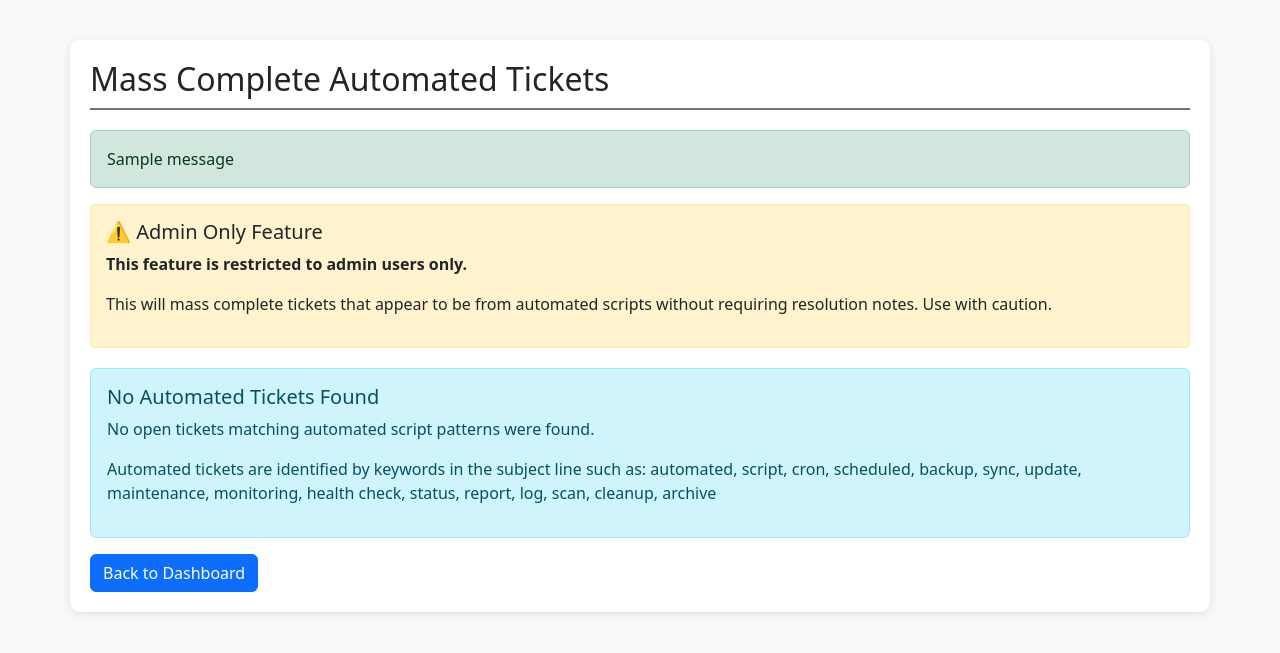
After one commit to abean94/Ticket-and-Project-Management, a Flask app: page /mass_complete_automated_tickets in a window 1280 px wide. The commit adds this page. Shown: the top 653 px of the page. Run offline with Flask 3, Linux system fonts and the light colour scheme; a user stored in the database is signed in; tables that the repository leaves empty hold one stand-in row (values such as "Sample post"); one stand-in notice (Sample message) is shown; parts of the project's set-up code (start-up, migrations or seed data) failed here and were passed over.

Commit message:
create admin feature to mass update tickets - used for notification tickets on automated scripts

```diff
--- a/app.py
+++ b/app.py
@@ -1546,5 +1546,62 @@ def clean_email_to_markdown_filter(email_text):
 
     return cleaned_text
 
+@app.route('/mass_complete_automated_tickets', methods=['GET', 'POST'])
+@login_required
+def mass_complete_automated_tickets():
+    # Check if user is admin
+    if current_user.role != 'admin':
+        flash('Access denied. Admin privileges required.', 'error')
+        return redirect(url_for('dashboard_today'))
+
+    if request.method == 'POST':
+        # Get ticket IDs from form
+        ticket_ids = request.form.getlist('ticket_ids')
+
+        if not ticket_ids:
+            flash('No tickets selected.', 'warning')
+            return redirect(url_for('mass_complete_automated_tickets'))
+
+        completed_count = 0
+        for ticket_id in ticket_ids:
+            try:
+                ticket = Ticket.query.get(int(ticket_id))
+                if ticket and ticket.status != 'Closed':
+                    # Mark as complete without resolution check
+                    ticket.status = 'Closed'
+                    ticket.complete = True
+                    ticket.completed_at = datetime.now(UTC)
+                    completed_count += 1
+            except (ValueError, AttributeError):
+                continue
+
+        db.session.commit()
+        flash(f'Successfully completed {completed_count} automated tickets.', 'success')
+        return redirect(url_for('dashboard_today'))
+
+    # GET request - show form
+    # Get tickets that are likely from automated scripts (based on subject patterns)
+    automated_patterns = ['automate']
+
+    # automated_patterns = [
+    #     'automated', 'script', 'cron', 'scheduled', 'backup', 'sync',
+    #     'update', 'maintenance', 'monitoring', 'health check', 'status',
+    #     'report', 'log', 'scan', 'cleanup', 'archive', 'notification',
+    #     'alert', 'system', 'process', 'job', 'task', 'routine', 'daily',
+    #     'weekly', 'monthly', 'periodic', 'automatic', 'batch', 'import',
+    #     'export', 'sync', 'replication', 'mirror', 'copy', 'transfer'
+    # ]
+
+    # Get open tickets that match automated patterns
+    automated_tickets = []
+    all_open_tickets = Ticket.query.filter_by(status='Open').all()
+
+    for ticket in all_open_tickets:
+        subject_lower = ticket.subject.lower()
+        if any(pattern in subject_lower for pattern in automated_patterns):
+            automated_tickets.append(ticket)
+
+    return render_template('mass_complete_automated_tickets.html', tickets=automated_tickets)
+
 if __name__ == '__main__':
     app.run(host='0.0.0.0', port=5000, debug=True)
--- a/templates/dashboard.html
+++ b/templates/dashboard.html
@@ -219,6 +219,7 @@
         <a href="{{ url_for('update_tickets') }}" class="btn btn-secondary mb-2">Clean Up Tickets</a>
         {% if current_user.role == 'admin' %}
             <a href="{{ url_for('billing_dashboard') }}" class="btn btn-danger mb-2">Billing</a>
+            <a href="{{ url_for('mass_complete_automated_tickets') }}" class="btn btn-warning mb-2">Mass Complete Automated</a>
         {% endif %}
     </div>
 
--- /dev/null
+++ b/templates/mass_complete_automated_tickets.html
@@ -0,0 +1,163 @@
+<!DOCTYPE html>
+<html lang="en">
+<head>
+    <meta charset="UTF-8">
+    <meta name="viewport" content="width=device-width, initial-scale=1.0">
+    <title>Mass Complete Automated Tickets</title>
+    <link href="https://cdn.jsdelivr.net/npm/bootstrap@5.3.0-alpha3/dist/css/bootstrap.min.css" rel="stylesheet">
+    <style>
+        body {
+            background-color: #f8f9fa;
+        }
+        .container {
+            background-color: #ffffff;
+            border-radius: 10px;
+            padding: 20px;
+            box-shadow: 0 2px 10px rgba(0, 0, 0, 0.1);
+            margin-top: 40px;
+        }
+        h2 {
+            border-bottom: 2px solid #6c757d;
+            padding-bottom: 10px;
+            margin-bottom: 20px;
+        }
+        .ticket-item {
+            border: 1px solid #dee2e6;
+            border-radius: 5px;
+            padding: 15px;
+            margin-bottom: 10px;
+            background-color: #f8f9fa;
+        }
+        .ticket-item:hover {
+            background-color: #e9ecef;
+        }
+        .ticket-subject {
+            font-weight: bold;
+            color: #495057;
+        }
+        .ticket-details {
+            color: #6c757d;
+            font-size: 0.9rem;
+            margin-top: 5px;
+        }
+        .warning-box {
+            background-color: #fff3cd;
+            border: 1px solid #ffeaa7;
+            border-radius: 5px;
+            padding: 15px;
+            margin-bottom: 20px;
+        }
+        .select-all-container {
+            background-color: #e9ecef;
+            padding: 10px;
+            border-radius: 5px;
+            margin-bottom: 20px;
+        }
+    </style>
+</head>
+<body>
+    <div class="container">
+        <h2>Mass Complete Automated Tickets</h2>
+
+        <!-- Flash messages -->
+        {% with messages = get_flashed_messages(with_categories=true) %}
+            {% if messages %}
+                <div class="alert alert-{{ messages[0][0] }}">
+                    {{ messages[0][1] }}
+                </div>
+            {% endif %}
+        {% endwith %}
+
+        <!-- Warning Box -->
+        <div class="warning-box">
+            <h5>⚠️ Admin Only Feature</h5>
+            <p><strong>This feature is restricted to admin users only.</strong></p>
+            <p>This will mass complete tickets that appear to be from automated scripts without requiring resolution notes. Use with caution.</p>
+        </div>
+
+        {% if tickets %}
+            <form method="POST">
+                <!-- Select All Controls -->
+                <div class="select-all-container">
+                    <div class="form-check">
+                        <input class="form-check-input" type="checkbox" id="select-all">
+                        <label class="form-check-label" for="select-all">
+                            <strong>Select All Automated Tickets</strong>
+                        </label>
+                    </div>
+                    <small class="text-muted">Found {{ tickets|length }} automated tickets</small>
+                </div>
+
+                <!-- Tickets List -->
+                <div class="tickets-list">
+                    {% for ticket in tickets %}
+                        <div class="ticket-item">
+                            <div class="form-check">
+                                <input class="form-check-input ticket-checkbox" type="checkbox" name="ticket_ids" value="{{ ticket.id }}" id="ticket-{{ ticket.id }}">
+                                <label class="form-check-label" for="ticket-{{ ticket.id }}">
+                                    <div class="ticket-subject">{{ ticket.subject }}</div>
+                                    <div class="ticket-details">
+                                        <strong>ID:</strong> {{ ticket.id }} |
+                                        <strong>From:</strong> {{ ticket.requestor_email }} |
+                                        <strong>Created:</strong> {{ ticket.created_at.strftime('%m/%d/%Y %H:%M') }} |
+                                        <strong>Priority:</strong> {{ ticket.priority }}
+                                    </div>
+                                    {% if ticket.description %}
+                                        <div class="ticket-details mt-2">
+                                            <strong>Description:</strong> {{ ticket.description[:100] }}{% if ticket.description|length > 100 %}...{% endif %}
+                                        </div>
+                                    {% endif %}
+                                </label>
+                            </div>
+                        </div>
+                    {% endfor %}
+                </div>
+
+                <!-- Action Buttons -->
+                <div class="mt-4">
+                    <button type="submit" class="btn btn-success" onclick="return confirm('Are you sure you want to complete the selected tickets? This action cannot be undone.')">
+                        <i class="fas fa-check"></i> Complete Selected Tickets
+                    </button>
+                    <a href="{{ url_for('dashboard_today') }}" class="btn btn-secondary">Cancel</a>
+                </div>
+            </form>
+        {% else %}
+            <div class="alert alert-info">
+                <h5>No Automated Tickets Found</h5>
+                <p>No open tickets matching automated script patterns were found.</p>
+                <p>Automated tickets are identified by keywords in the subject line such as: automated, script, cron, scheduled, backup, sync, update, maintenance, monitoring, health check, status, report, log, scan, cleanup, archive</p>
+            </div>
+            <a href="{{ url_for('dashboard_today') }}" class="btn btn-primary">Back to Dashboard</a>
+        {% endif %}
+    </div>
+
+    <!-- Bootstrap JS -->
+    <script src="https://cdn.jsdelivr.net/npm/bootstrap@5.3.0-alpha3/dist/js/bootstrap.bundle.min.js"></script>
+
+    <!-- Select All Functionality -->
+    <script>
+        document.addEventListener('DOMContentLoaded', function() {
+            const selectAllCheckbox = document.getElementById('select-all');
+            const ticketCheckboxes = document.querySelectorAll('.ticket-checkbox');
+
+            // Select all functionality
+            selectAllCheckbox.addEventListener('change', function() {
+                ticketCheckboxes.forEach(checkbox => {
+                    checkbox.checked = this.checked;
+                });
+            });
+
+            // Update select all when individual checkboxes change
+            ticketCheckboxes.forEach(checkbox => {
+                checkbox.addEventListener('change', function() {
+                    const allChecked = Array.from(ticketCheckboxes).every(cb => cb.checked);
+                    const someChecked = Array.from(ticketCheckboxes).some(cb => cb.checked);
+
+                    selectAllCheckbox.checked = allChecked;
+                    selectAllCheckbox.indeterminate = someChecked && !allChecked;
+                });
+            });
+        });
+    </script>
+</body>
+</html>
```
Also changed, not shown: templates/admin_dashboard.html (+18 -1 lines).
